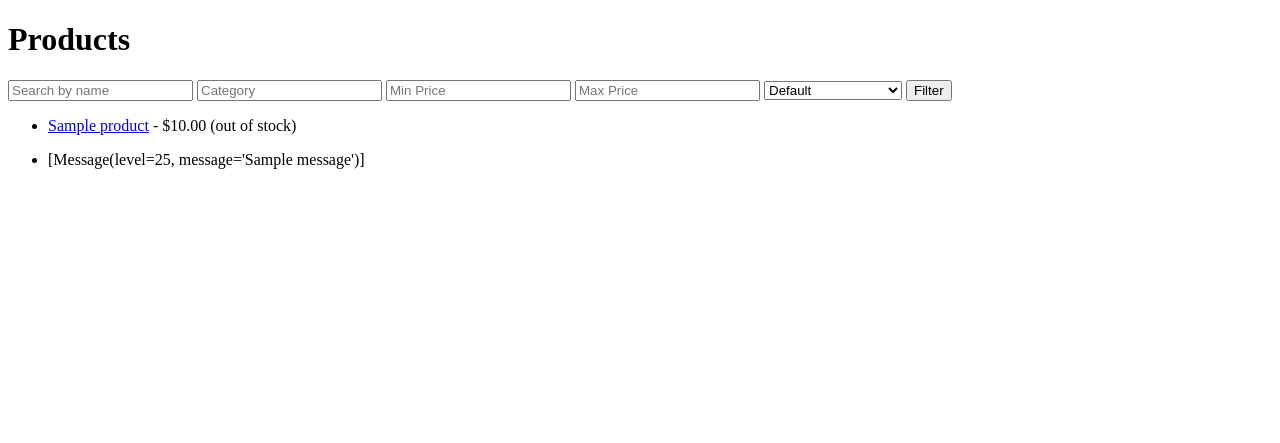
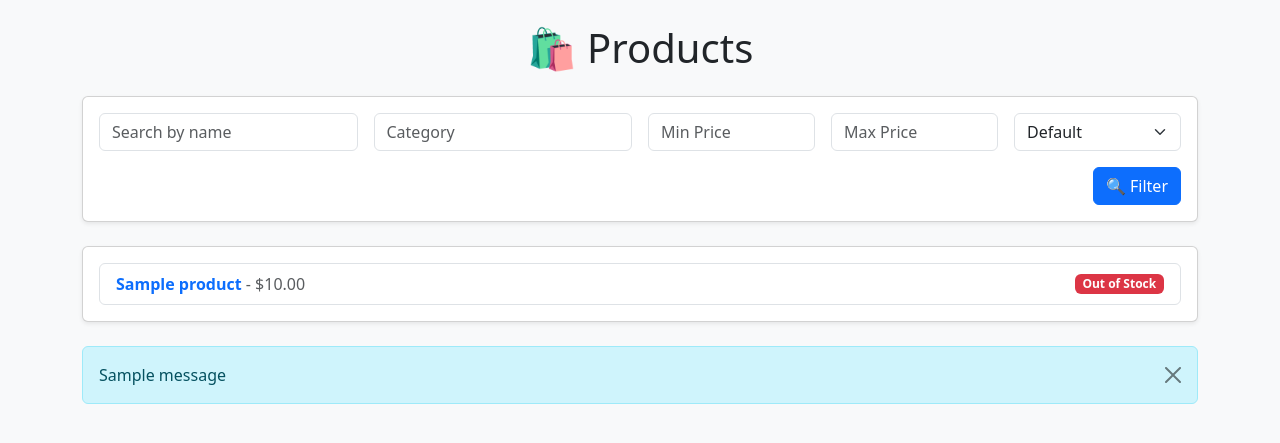
Before and after one commit to giorgiiiigadze/PP27, a Django app: page /products/products/ in a window 1280 px wide. Shown: the top 443 px of the page. Run offline with Django 5.2, Linux system fonts and the light colour scheme; tables that the repository leaves empty hold one stand-in row (values such as "Sample post"); one stand-in notice (Sample message) is shown.

Commit message:
Changed products design using bootstrap

```diff
--- a/project/products/views.py
+++ b/project/products/views.py
@@ -128,8 +128,8 @@ class AddProductView(LoginRequiredMixin, CreateView):
         send_mail(
             subject='New Product',
             message=f'a new product was added by {self.request.user.username}',
-            from_email='zaurimeshvildishvili@gmail.com',
-            recipient_list=['ani.maisuradze.1@btu.edu.ge'],
+            from_email='gio.giorgigiorgadze20@gmail.com',
+            recipient_list=['sophiogiorgadze20@gmail.com'],
             fail_silently=False
         )
         return response
--- a/project/project/settings.py
+++ b/project/project/settings.py
@@ -136,6 +136,8 @@ EMAIL_USE_TLS = True
 EMAIL_HOST_USER = config('EMAIL_HOST_USER')
 EMAIL_HOST_PASSWORD = config('EMAIL_HOST_PASSWORD')
 
+
+
 # es cadet tu config ar imushavebs
 # pip install django-environ
 
--- a/project/templates/products/product_list.html
+++ b/project/templates/products/product_list.html
@@ -4,81 +4,102 @@
     <meta charset="UTF-8" />
     <meta name="viewport" content="width=device-width, initial-scale=1" />
     <title>Products</title>
+    <link href="https://cdn.jsdelivr.net/npm/bootstrap@5.3.3/dist/css/bootstrap.min.css" rel="stylesheet">
 </head>
-<body>
-    <h1>Products</h1>
+<body class="bg-light">
 
-    <!-- Search & Filter Form -->
-    <form method="get" action="">
-        <input type="text" name="q" placeholder="Search by name" value="{{ request.GET.q|default:'' }}">
-        <input type="text" name="category" placeholder="Category" value="{{ request.GET.category|default:'' }}">
-        <input type="number" name="min_price" placeholder="Min Price" value="{{ request.GET.min_price|default:'' }}">
-        <input type="number" name="max_price" placeholder="Max Price" value="{{ request.GET.max_price|default:'' }}">
+<div class="container py-4">
 
-        <!-- Ordering -->
-        <select name="order_by">
+    <h1 class="mb-4 text-center">🛍 Products</h1>
+
+    <div class="card shadow-sm mb-4">
+        <div class="card-body">
+            <form method="get" action="" class="row g-3">
+                <div class="col-md-3">
+                    <input type="text" class="form-control" name="q" placeholder="Search by name" value="{{ request.GET.q|default:'' }}">
+                </div>
+                <div class="col-md-3">
+                    <input type="text" class="form-control" name="category" placeholder="Category" value="{{ request.GET.category|default:'' }}">
+                </div>
+                <div class="col-md-2">
+                    <input type="number" class="form-control" name="min_price" placeholder="Min Price" value="{{ request.GET.min_price|default:'' }}">
+                </div>
+                <div class="col-md-2">
+                    <input type="number" class="form-control" name="max_price" placeholder="Max Price" value="{{ request.GET.max_price|default:'' }}">
+                </div>
+                <div class="col-md-2">
+                    <select name="order_by" class="form-select">
                         <option value="id" {% if request.GET.order_by == "id" %}selected{% endif %}>Default</option>
                         <option value="name" {% if request.GET.order_by == "name" %}selected{% endif %}>Name (A-Z)</option>
                         <option value="-name" {% if request.GET.order_by == "-name" %}selected{% endif %}>Name (Z-A)</option>
                         <option value="price" {% if request.GET.order_by == "price" %}selected{% endif %}>Price (Low → High)</option>
                         <option value="-price" {% if request.GET.order_by == "-price" %}selected{% endif %}>Price (High → Low)</option>
                     </select>
-
-        <button type="submit">Filter</button>
+                </div>
+                <div class="col-12 text-end">
+                    <button type="submit" class="btn btn-primary">🔍 Filter</button>
+                </div>
             </form>
-
-    <!-- Product List -->
-    <ul>
+        </div>
+    </div>
+    <div class="card shadow-sm mb-4">
+        <div class="card-body">
+            {% if products %}
+            <ul class="list-group">
                 {% for product in products %}
-        <li>
-            <a href="{% url 'product_detail' product.pk %}">{{ product.name }}</a>
-            - ${{ product.price }}
-            {% if product.in_stock %}
-                (in stock)
-            {% else %}
-                (out of stock)
-            {% endif %}
+                <li class="list-group-item d-flex justify-content-between align-items-center">
+                    <div>
+                        <a href="{% url 'product_detail' product.pk %}" class="fw-bold text-decoration-none">
+                            {{ product.name }}
+                        </a>
+                        <span class="text-muted">- ${{ product.price }}</span>
+                    </div>
+                    <span class="badge {% if product.in_stock %}bg-success{% else %}bg-danger{% endif %}">
+                        {% if product.in_stock %}In Stock{% else %}Out of Stock{% endif %}
+                    </span>
                 </li>
-        {% empty %}
-        <li>No product available</li>
                 {% endfor %}
             </ul>
-
-    <!-- Pagination -->
-    <div class="pagination">
+            {% else %}
+            <p class="text-muted">No product available</p>
+            {% endif %}
+        </div>
+    </div>
     {% if is_paginated %}
-            <span>Page {{ page_obj.number }} of {{ page_obj.paginator.num_pages }}</span>
-
+    <nav>
+        <ul class="pagination justify-content-center">
             {% if page_obj.has_previous %}
-                <a href="?{{ query_params }}&page=1">First</a>
-                <a href="?{{ query_params }}&page={{ page_obj.previous_page_number }}">Previous</a>
+                <li class="page-item"><a class="page-link" href="?{{ query_params }}&page=1">First</a></li>
+                <li class="page-item"><a class="page-link" href="?{{ query_params }}&page={{ page_obj.previous_page_number }}">Previous</a></li>
             {% endif %}
 
             {% for num in page_obj.paginator.page_range %}
                 {% if num == page_obj.number %}
-                    <strong>{{ num }}</strong>
+                    <li class="page-item active"><span class="page-link">{{ num }}</span></li>
                 {% elif num > page_obj.number|add:'-3' and num < page_obj.number|add:'3' %}
-                    <a href="?{{ query_params }}&page={{ num }}">{{ num }}</a>
+                    <li class="page-item"><a class="page-link" href="?{{ query_params }}&page={{ num }}">{{ num }}</a></li>
                 {% endif %}
             {% endfor %}
 
             {% if page_obj.has_next %}
-                <a href="?{{ query_params }}&page={{ page_obj.next_page_number }}">Next</a>
-                <a href="?{{ query_params }}&page={{ page_obj.paginator.num_pages }}">Last</a>
+                <li class="page-item"><a class="page-link" href="?{{ query_params }}&page={{ page_obj.next_page_number }}">Next</a></li>
+                <li class="page-item"><a class="page-link" href="?{{ query_params }}&page={{ page_obj.paginator.num_pages }}">Last</a></li>
             {% endif %}
+        </ul>
+    </nav>
     {% endif %}
+    {% if messages %}
+    <div class="mt-4">
+        {% for message in messages %}
+            <div class="alert alert-info alert-dismissible fade show" role="alert">
+                {{ message }}
+                <button type="button" class="btn-close" data-bs-dismiss="alert" aria-label="Close"></button>
             </div>
-<!-- es aris shetyobinebebistvis  -->
-    {% if messages %}
-    <div class = 'messages'>
-        <ul>
-        {%for message in messages%}
-        <li class=" {{messages.tags}}">{{messages}}</li>
-        {% endfor%}
-        </ul>
-
+        {% endfor %}
     </div>
     {% endif %}
 
+</div>
+<script src="https://cdn.jsdelivr.net/npm/bootstrap@5.3.3/dist/js/bootstrap.bundle.min.js"></script>
 </body>
 </html>
```
Lines whose indentation alone changed are shown as unchanged.
